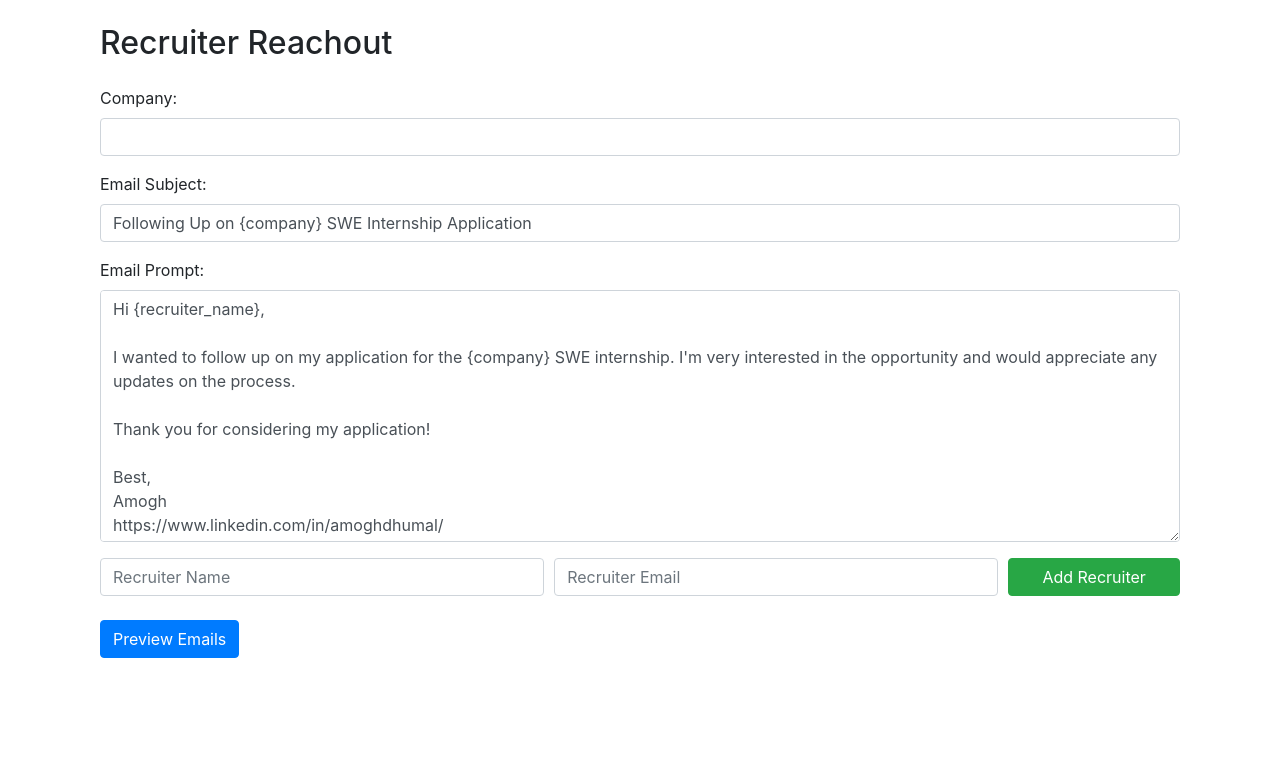
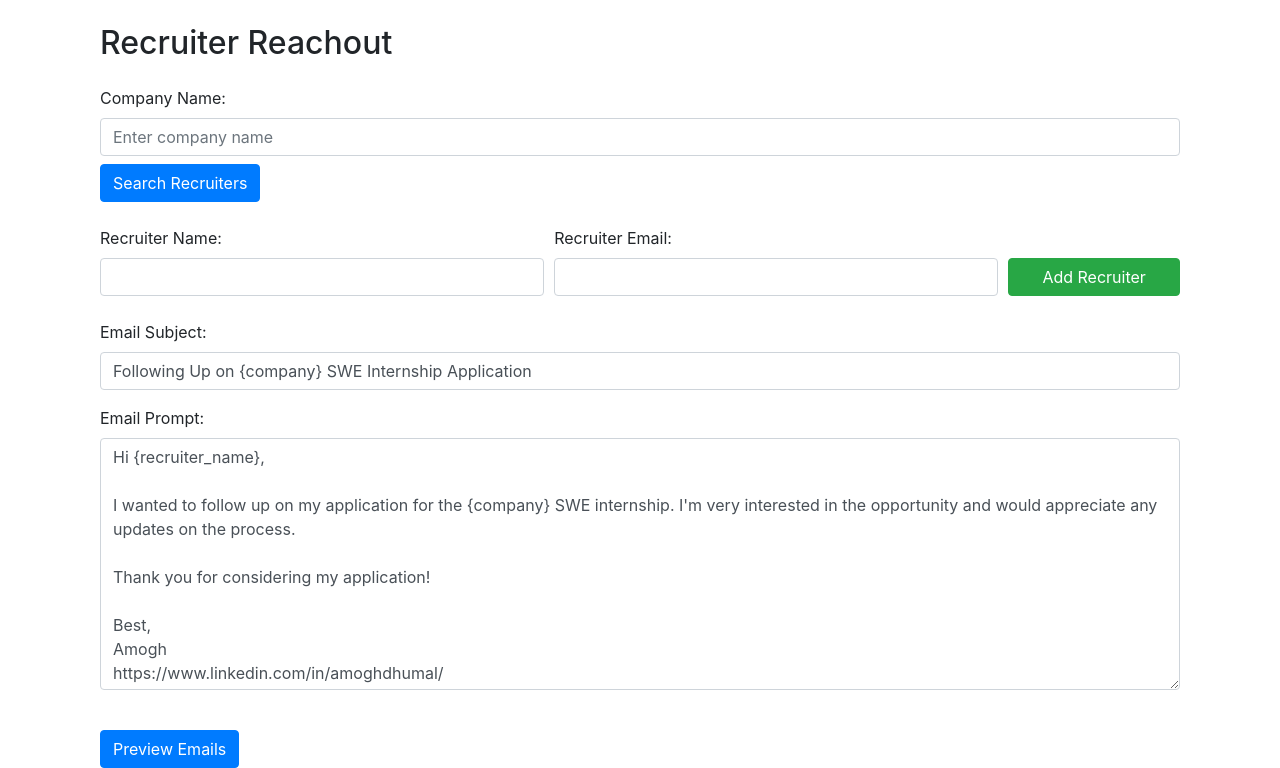
Before and after one commit to amoghdhu/RecruiterReachout, a Flask app: page / in a window 1280 px wide. Shown: the part 72-840 px from the top of the page. Before the commit the page ends 730 px from the top, so only its background shows below. Run offline with Flask 3, Linux system fonts and the light colour scheme; some libraries are stand-ins or nearby versions.

Commit message:
Integrated search feature

```diff
--- a/app.py
+++ b/app.py
@@ -1,6 +1,8 @@
-from flask import Flask, request, render_template, redirect, url_for, session
+from flask import Flask, request, render_template, redirect, url_for, session, jsonify
 import sqlite3
 import smtplib
+import requests
+import re
 from email.mime.multipart import MIMEMultipart
 from email.mime.text import MIMEText
 from email.mime.application import MIMEApplication
@@ -10,6 +12,10 @@ app.secret_key = ''
 email = ""
 password = ""
 file_path = ""
+API_KEY = ""
+SEARCH_ENGINE_ID = ""
+url = ''
+
 
 def init_db():
     conn = sqlite3.connect("email_entries.db")
@@ -70,6 +76,117 @@ https://www.linkedin.com/in/amoghdhumal/"""
     }
 ]
 
+def get_recruiter_names(company):
+    search_query = f"{company} recruiter site:linkedin.com"
+    recruiter_names = []
+
+    for page in range(1, 3):
+        params = {
+            'q': search_query,
+            'key': API_KEY,
+            'cx': SEARCH_ENGINE_ID,
+            'start': (page - 1) * 10 + 1
+        }
+
+        try:
+            response = requests.get(url, params=params)
+            response.raise_for_status()
+            results = response.json()
+
+            for item in results.get('items', []):
+                title = item.get('title', '')
+                link = item.get('link', '')
+
+                name_match = re.search(r'\b([A-Z][a-z]+ [A-Z][a-z]+)\b', title)
+                if name_match:
+                    name = name_match.group(1)
+                    if 'recruiter' in title.lower() or 'university' in title.lower() or 'talent' in title.lower():
+                        recruiter_names.append({'name': name, 'title': title, 'link': link})
+
+        except requests.RequestException as e:
+            print(f"An error occurred: {e}")
+            continue
+
+    return recruiter_names
+
+
+@app.route('/search_recruiters', methods=['POST'])
+def search_recruiters():
+    company = request.form['company']
+    recruiters = get_recruiter_names(company)
+    return jsonify(recruiters)
+
+
+@app.route('/toggle_star/<int:entry_id>')
+def toggle_star(entry_id):
+    conn = sqlite3.connect("email_entries.db")
+    cursor = conn.cursor()
+    cursor.execute("UPDATE entries SET starred = NOT starred WHERE id = ?", (entry_id,))
+    conn.commit()
+    conn.close()
+    return redirect(url_for('view_results'))
+
+
+@app.route('/delete_entry/<int:entry_id>', methods=['GET'])
+def delete_entry(entry_id):
+    conn = sqlite3.connect("email_entries.db")
+    cursor = conn.cursor()
+    cursor.execute("DELETE FROM entries WHERE id = ?", (entry_id,))
+    conn.commit()
+    conn.close()
+    return redirect(url_for('view_results'))
+
+
+@app.route('/add_manual_entry', methods=['POST'])
+def add_manual_entry():
+    company = request.form['company']
+    recruiter_name = request.form['recruiter_name']
+    recruiter_email = request.form['recruiter_email']
+
+    conn = sqlite3.connect("email_entries.db")
+    cursor = conn.cursor()
+    cursor.execute("INSERT INTO entries (company, recruiter_name, recruiter_email) VALUES (?, ?, ?)",
+                   (company, recruiter_name, recruiter_email))
+    conn.commit()
+    conn.close()
+    return redirect(url_for('view_results'))
+
+
+@app.route('/edit_entry', methods=['POST'])
+def edit_entry():
+    entry_id = request.form['entry_id']
+    company = request.form['company']
+    recruiter_name = request.form['recruiter_name']
+    recruiter_email = request.form['recruiter_email']
+
+    conn = sqlite3.connect("email_entries.db")
+    cursor = conn.cursor()
+    cursor.execute("""
+        UPDATE entries
+        SET company = ?, recruiter_name = ?, recruiter_email = ?
+        WHERE id = ?
+    """, (company, recruiter_name, recruiter_email, entry_id))
+    conn.commit()
+    conn.close()
+
+    return redirect(url_for('view_results'))
+
+
+@app.route('/results')
+def view_results():
+    conn = sqlite3.connect("email_entries.db")
+    cursor = conn.cursor()
+    cursor.execute("SELECT id, company, recruiter_name, recruiter_email, starred FROM entries")
+    entries = cursor.fetchall()
+    conn.close()
+    return render_template('results.html', entries=entries)
+
+
+@app.route('/templates')
+def templates_page():
+    return render_template('templates.html', templates=templates)
+
+
 @app.route('/', methods=['GET', 'POST'])
 def send_email():
     message = None
@@ -83,12 +200,16 @@ def send_email():
 
     if request.method == 'POST':
         action = request.form.get('action')
+        company = request.form.get('company')
+        recruiter_names = request.form.getlist('recruiter_name')
+        receiver_emails = request.form.getlist('recruiter_email')
+        custom_prompt = request.form.get('prompt')
+        subject = request.form.get('subject')
+
         if action == 'preview':
-            company = request.form['company']
-            recruiter_names = request.form.getlist('recruiter_name')
-            receiver_emails = request.form.getlist('recruiter_email')
-            custom_prompt = request.form['prompt']
-            subject = request.form['subject']
+            if not company or not recruiter_names or not receiver_emails or not custom_prompt or not subject:
+                message = "Please ensure all fields are filled before previewing."
+                return render_template('email_form.html', message=message, prompt=prompt, subject=subject)
 
             session['email_data'] = {
                 'company': company,
@@ -109,13 +230,15 @@ def send_email():
             }
 
             return render_template('preview.html', preview=preview_email)
+
         elif action == 'send':
             email_data = session.get('email_data')
             if not email_data:
                 message = "No email data found in session."
-                return render_template('email_form.html', message=message, success=False, prompt=prompt, subject=subject)
+                return render_template('email_form.html', message=message, success=False, prompt=prompt,
+                                       subject=subject)
 
-            company = email_data['company']
+            company = email_data.get('company', 'N/A')
             recruiter_names = email_data['recruiter_names']
             receiver_emails = email_data['receiver_emails']
             custom_prompt = email_data['prompt']
@@ -155,77 +278,17 @@ def send_email():
 
                 message = "Emails with attachments have been sent successfully."
                 session.pop('email_data', None)
-                return render_template('email_form.html', message=message, success=True, prompt=custom_prompt, subject=subject)
+                return render_template('email_form.html', message=message, success=True, prompt=custom_prompt,
+                                       subject=subject)
             except Exception as e:
                 message = f"An error occurred: {e}"
-                return render_template('email_form.html', message=message, success=False, prompt=custom_prompt, subject=subject)
+                return render_template('email_form.html', message=message, success=False, prompt=custom_prompt,
+                                       subject=subject)
             finally:
                 server.quit()
-    return render_template('email_form.html', message=message, prompt=prompt, subject=subject)
+    else:
+        return render_template('email_form.html', message=message, prompt=prompt, subject=subject)
 
-@app.route('/results')
-def view_results():
-    conn = sqlite3.connect("email_entries.db")
-    cursor = conn.cursor()
-    cursor.execute("SELECT id, company, recruiter_name, recruiter_email, starred FROM entries")
-    entries = cursor.fetchall()
-    conn.close()
-    return render_template('results.html', entries=entries)
-
-@app.route('/toggle_star/<int:entry_id>')
-def toggle_star(entry_id):
-    conn = sqlite3.connect("email_entries.db")
-    cursor = conn.cursor()
-    cursor.execute("UPDATE entries SET starred = NOT starred WHERE id = ?", (entry_id,))
-    conn.commit()
-    conn.close()
-    return redirect(url_for('view_results'))
-
-@app.route('/delete_entry/<int:entry_id>', methods=['GET'])
-def delete_entry(entry_id):
-    conn = sqlite3.connect("email_entries.db")
-    cursor = conn.cursor()
-    cursor.execute("DELETE FROM entries WHERE id = ?", (entry_id,))
-    conn.commit()
-    conn.close()
-    return redirect(url_for('view_results'))
-
-@app.route('/add_manual_entry', methods=['POST'])
-def add_manual_entry():
-    company = request.form['company']
-    recruiter_name = request.form['recruiter_name']
-    recruiter_email = request.form['recruiter_email']
-
-    conn = sqlite3.connect("email_entries.db")
-    cursor = conn.cursor()
-    cursor.execute("INSERT INTO entries (company, recruiter_name, recruiter_email) VALUES (?, ?, ?)",
-                   (company, recruiter_name, recruiter_email))
-    conn.commit()
-    conn.close()
-    return redirect(url_for('view_results'))
-
-@app.route('/edit_entry', methods=['POST'])
-def edit_entry():
-    entry_id = request.form['entry_id']
-    company = request.form['company']
-    recruiter_name = request.form['recruiter_name']
-    recruiter_email = request.form['recruiter_email']
-
-    conn = sqlite3.connect("email_entries.db")
-    cursor = conn.cursor()
-    cursor.execute("""
-        UPDATE entries
-        SET company = ?, recruiter_name = ?, recruiter_email = ?
-        WHERE id = ?
-    """, (company, recruiter_name, recruiter_email, entry_id))
-    conn.commit()
-    conn.close()
-
-    return redirect(url_for('view_results'))
-
-@app.route('/templates')
-def templates_page():
-    return render_template('templates.html', templates=templates)
 
 if __name__ == '__main__':
     app.run()
--- a/templates/email_form.html
+++ b/templates/email_form.html
@@ -5,6 +5,7 @@
 {% block content %}
 <div class="container">
     <h2 class="my-4">Recruiter Reachout</h2>
+
     {% if message %}
         <div class="alert {{ 'alert-success' if success else 'alert-danger' }} alert-dismissible fade show" role="alert">
             {{ message }}
@@ -13,14 +14,35 @@
             </button>
         </div>
     {% endif %}
-    <form method="post">
+
+    <form id="emailForm" method="post">
         <input type="hidden" name="action" value="">
+
         <div class="form-group">
-            <label for="company">Company:</label>
-            <input type="text" class="form-control" id="company" name="company" required>
+            <label for="companySearch">Company Name:</label>
+            <input type="text" class="form-control" id="companySearch" name="company" placeholder="Enter company name">
+            <button type="button" class="btn btn-primary mt-2" onclick="searchRecruiters()">Search Recruiters</button>
         </div>
 
-        <div class="form-group">
+        <div id="recruiterResults" class="mt-4 d-flex flex-wrap"></div>
+
+        <div id="recruiter-fields">
+            <div class="form-row align-items-end">
+                <div class="col-md-5">
+                    <label for="recruiter_name">Recruiter Name:</label>
+                    <input type="text" class="form-control" id="recruiter_name" name="recruiter_name" required>
+                </div>
+                <div class="col-md-5">
+                    <label for="recruiter_email">Recruiter Email:</label>
+                    <input type="email" class="form-control" id="recruiter_email" name="recruiter_email">
+                </div>
+                <div class="col-md-2">
+                    <button type="button" class="btn btn-success mt-4 w-100" onclick="addRecruiterField()">Add Recruiter</button>
+                </div>
+            </div>
+        </div>
+
+        <div class="form-group mt-4">
             <label for="subject">Email Subject:</label>
             <input type="text" class="form-control" id="subject" name="subject" required value="{{ subject }}">
         </div>
@@ -30,48 +52,75 @@
             <textarea class="form-control prompt-textarea" id="prompt" name="prompt" required>{{ prompt }}</textarea>
         </div>
 
-        <div id="recruiter-fields">
-            <div class="form-row recruiter-row align-items-end">
-                <div class="col-md-5">
-                    <input type="text" class="form-control" name="recruiter_name" placeholder="Recruiter Name" required>
-                </div>
-                <div class="col-md-5">
-                    <input type="email" class="form-control" name="recruiter_email" placeholder="Recruiter Email" required>
-                </div>
-                <div class="col-md-2">
-                    <button type="button" class="btn btn-success w-100" onclick="addRecruiterField()">Add Recruiter</button>
-                </div>
-            </div>
-        </div>
-
         <br>
         <button type="submit" class="btn btn-primary" onclick="setAction('preview')">Preview Emails</button>
     </form>
 </div>
 
 <script>
-function setAction(action) {
-    document.querySelector('input[name="action"]').value = action;
+function searchRecruiters() {
+    const company = document.getElementById('companySearch').value;
+    fetch('/search_recruiters', {
+        method: 'POST',
+        headers: { 'Content-Type': 'application/x-www-form-urlencoded' },
+        body: 'company=' + encodeURIComponent(company)
+    })
+    .then(response => response.json())
+    .then(data => {
+        const recruiterResults = document.getElementById('recruiterResults');
+        recruiterResults.innerHTML = '';
+        data.forEach(recruiter => {
+            const tile = document.createElement('div');
+            tile.className = 'recruiter-tile card m-2 p-3';
+            tile.style.width = '30%';
+            tile.innerHTML = `<strong>${recruiter.name}</strong><br>${recruiter.title}<br>
+                <a href="${recruiter.link}" target="_blank">LinkedIn Profile</a>`;
+            tile.onclick = () => handleRecruiterTileClick(recruiter.name);
+
+            // Prevent click on LinkedIn link from adding recruiter
+            const link = tile.querySelector('a');
+            link.addEventListener('click', function(event) {
+                event.stopPropagation();
+            });
+
+            recruiterResults.appendChild(tile);
+        });
+    })
+    .catch(error => console.error('Error fetching recruiters:', error));
 }
 
-function addRecruiterField() {
-    var recruiterFields = `
-    <div class="form-row recruiter-row align-items-end">
+function handleRecruiterTileClick(name) {
+    const mainRecruiterNameField = document.getElementById('recruiter_name');
+
+    if (!mainRecruiterNameField.value) {
+        mainRecruiterNameField.value = name;
+    } else {
+        addRecruiterField(name);
+    }
+}
+
+function addRecruiterField(name = '') {
+    const recruiterFields = `
+    <div class="form-row align-items-end mt-2">
         <div class="col-md-5">
-            <input type="text" class="form-control" name="recruiter_name" placeholder="Recruiter Name" required>
+            <input type="text" class="form-control" name="recruiter_name" placeholder="Recruiter Name" value="${name}" required>
         </div>
         <div class="col-md-5">
-            <input type="email" class="form-control" name="recruiter_email" placeholder="Recruiter Email" required>
+            <input type="email" class="form-control" name="recruiter_email" placeholder="Recruiter Email">
         </div>
         <div class="col-md-2">
             <button type="button" class="btn btn-danger w-100 remove-btn" onclick="removeRecruiterField(this)">Remove</button>
         </div>
     </div>`;
-    $('#recruiter-fields').append(recruiterFields);
+    document.getElementById('recruiter-fields').insertAdjacentHTML('beforeend', recruiterFields);
 }
 
 function removeRecruiterField(button) {
-    $(button).closest('.recruiter-row').remove();
+    button.closest('.form-row').remove();
+}
+
+function setAction(action) {
+    document.querySelector('input[name="action"]').value = action;
 }
 
 function autoResizeTextarea(textarea) {
@@ -80,11 +129,26 @@ function autoResizeTextarea(textarea) {
 }
 
 document.addEventListener('DOMContentLoaded', function() {
-    var textarea = document.getElementById('prompt');
+    const textarea = document.getElementById('prompt');
     autoResizeTextarea(textarea);
     textarea.addEventListener('input', function() {
         autoResizeTextarea(this);
     });
 });
 </script>
+
+<style>
+.recruiter-tile {
+    border: 1px solid #ddd;
+    border-radius: 5px;
+    cursor: pointer;
+    transition: background-color 0.3s;
+}
+.recruiter-tile:hover {
+    background-color: #f1f1f1;
+}
+.prompt-textarea {
+    overflow: hidden;
+}
+</style>
 {% endblock %}
```
